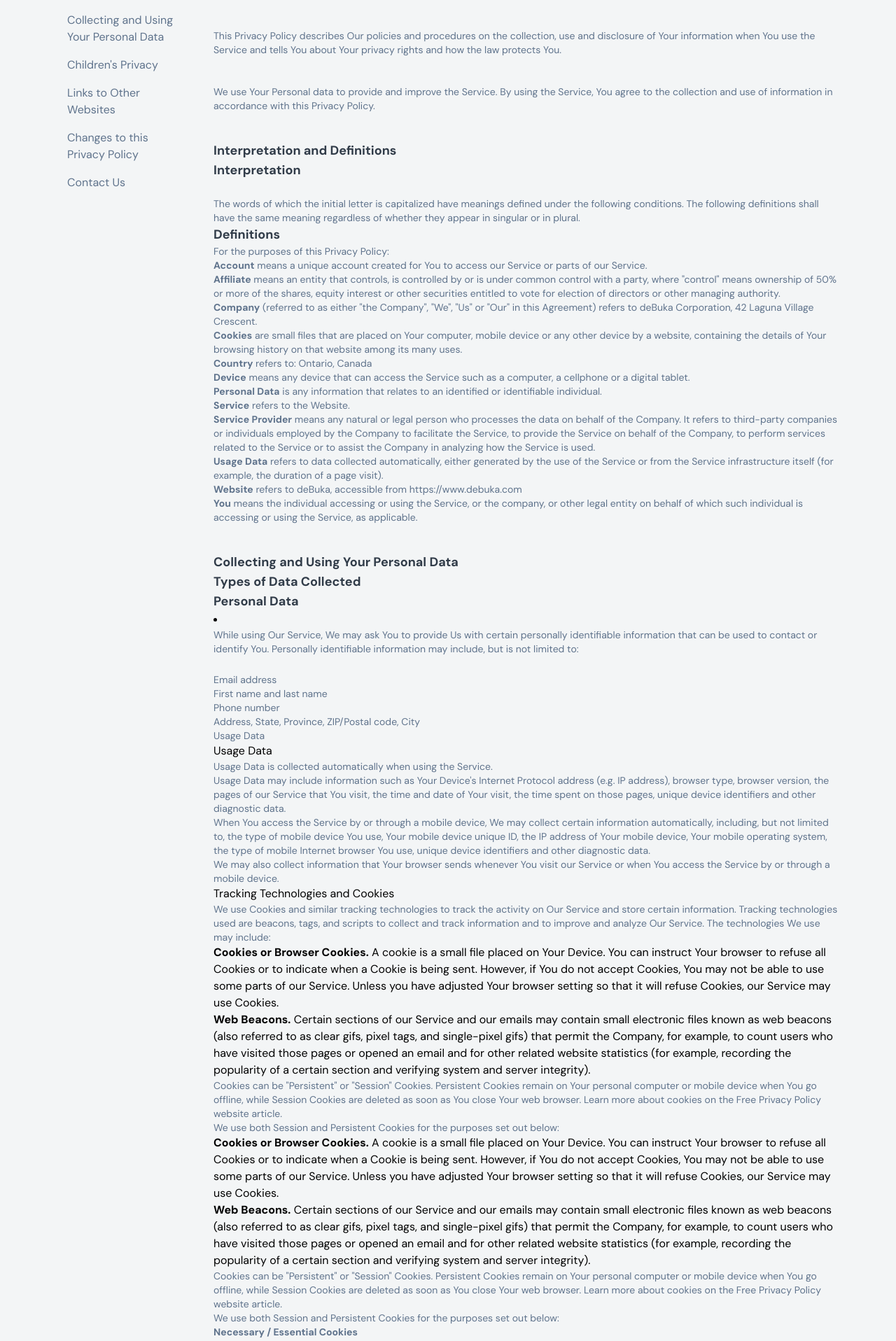
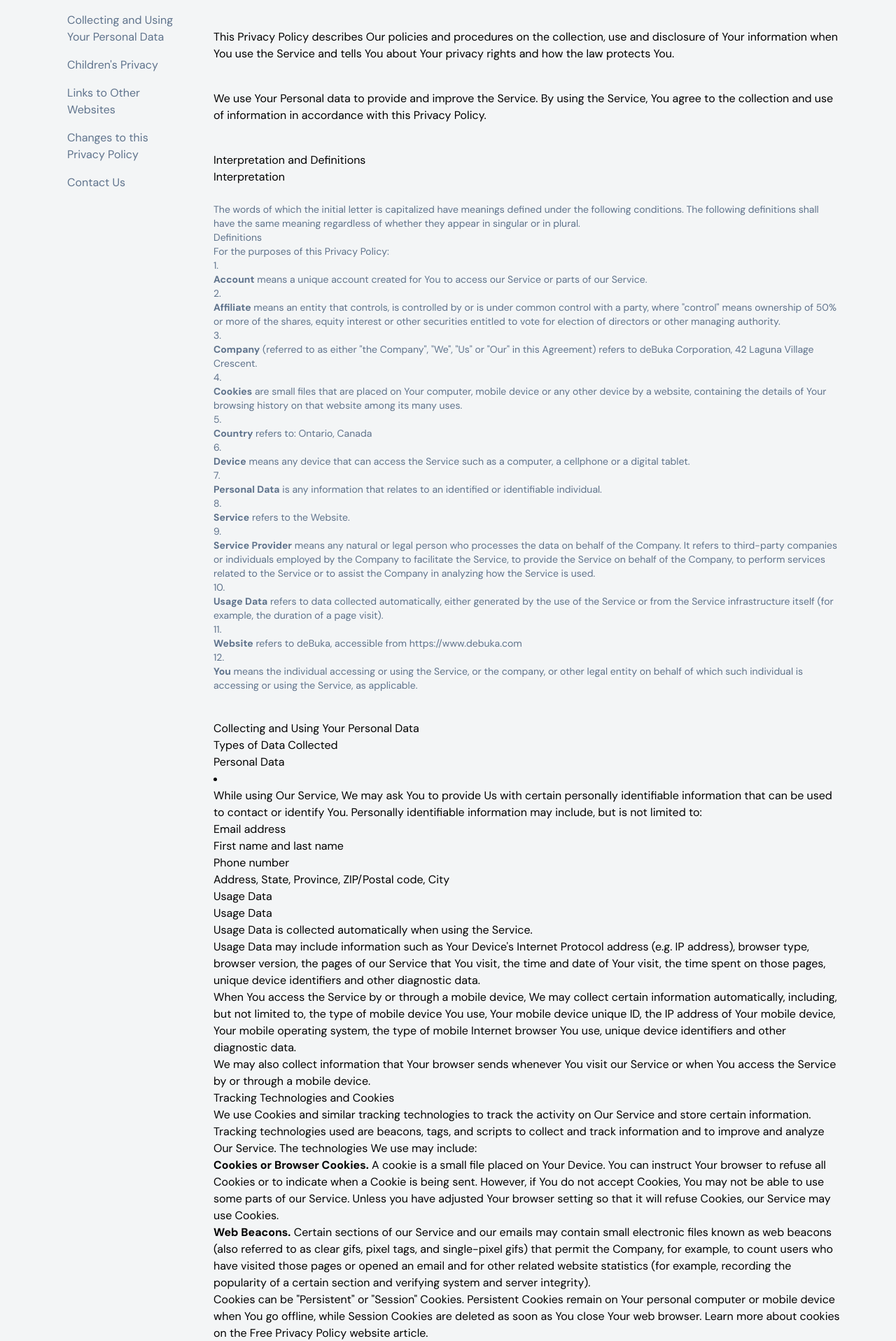
Before and after one commit to Aliiiu/debuka-website, a Next.js app: page /privacy in a window 1280 px wide. Shown: the part 509-2425 px from the top of the page at 70% size. Built offline with nearby package versions, Linux system fonts and the light colour scheme.

Commit message:
Update page.tsx again
removes conflicting classes

```diff
--- a/src/app/privacy/page.tsx
+++ b/src/app/privacy/page.tsx
@@ -6,7 +6,7 @@ export default function PrivacyPage() {
 			<AltPageHeader title='Privacy' />
 			<div className='container flex flex-col md:flex-row gap-10 py-10 md:py-14'>
 				<div className='max-w-[185px] hidden md:block'>
-					<h2>Terms of use</h2>
+					<h2>Privacy</h2>
 					<ul className='text-body-alt pt-2 list-inside'>
 						<li className='px-4 py-2 cursor-pointer hover:underline'>
 							Interpretation and Definitions
@@ -31,15 +31,15 @@ export default function PrivacyPage() {
 				<div className='flex-1 flex flex-col gap-10'>
 					<h1>Privacy Policy</h1>
 					<span className='text-brand'>Last updated: February 15, 2025</span>
-					<p className='text-sm text-body-alt'>This Privacy Policy describes Our policies and procedures on the collection, use and
+					<p>This Privacy Policy describes Our policies and procedures on the collection, use and
 					disclosure of Your information when You use the Service and tells You about Your privacy rights and how the law protects You.</p>
-					<p className='text-sm text-body-alt'>We use Your Personal data to provide and improve the Service. By using the Service, You agree to the collection and use of information in accordance with this Privacy Policy.</p>
+					<p>We use Your Personal data to provide and improve the Service. By using the Service, You agree to the collection and use of information in accordance with this Privacy Policy.</p>
 					<section>
-						<h2 className='text-header font-bold text-lg'>Interpretation and Definitions</h2>
-						<h3 className='text-header font-bold text-lg'>Interpretation</h3>
-						<ul className='pt-6 text-body-alt list-inside text-sm'>
+						<h2>Interpretation and Definitions</h2>
+						<h3>Interpretation</h3>
+						<ul className='pt-6 text-body-alt list-inside text-sm list-decimal'>
 							<p>The words of which the initial letter is capitalized have meanings defined under the following conditions. The following definitions shall have the same meaning regardless of whether they appear in singular or in plural.</p>
-							<h3 className='text-header font-bold text-lg'>Definitions</h3>
+							<h3>Definitions</h3>
 							<p>For the purposes of this Privacy Policy:</p>
 								<li>
 									<p><strong>Account</strong> means a unique account created for You to access our Service or parts of our Service.</p>
@@ -80,13 +80,13 @@ export default function PrivacyPage() {
 						</ul>
 					</section>
 					<section>
-						<h2 className='text-header font-bold text-lg'>Collecting and Using Your Personal Data</h2>
-						<h3 className='text-header font-bold text-lg'>Types of Data Collected</h3>
-						<h4 className='text-header font-bold text-lg'>Personal Data</h4>
+						<h2>Collecting and Using Your Personal Data</h2>
+						<h3>Types of Data Collected</h3>
+						<h4>Personal Data</h4>
 						<li>
-							<p className='text-sm text-body-alt'>While using Our Service, We may ask You to provide Us with certain personally identifiable information that can be used to contact or identify You. Personally identifiable information may include, but is not limited to:</p>
+							<p>While using Our Service, We may ask You to provide Us with certain personally identifiable information that can be used to contact or identify You. Personally identifiable information may include, but is not limited to:</p>
 						</li>
-						<ul className='pt-6 text-body-alt list-inside text-sm'>
+						<ul>
 							<li>
 								<p>Email address</p>
 							</li>
@@ -104,12 +104,12 @@ export default function PrivacyPage() {
 							</li>
 						</ul>
 						<h4>Usage Data</h4>
-						<p className='text-sm text-body-alt'>Usage Data is collected automatically when using the Service.</p>
-						<p className='text-sm text-body-alt'>Usage Data may include information such as Your Device&apos;s Internet Protocol address (e.g. IP address), browser type, browser version, the pages of our Service that You visit, the time and date of Your visit, the time spent on those pages, unique device identifiers and other diagnostic data.</p>
-						<p className='text-sm text-body-alt'>When You access the Service by or through a mobile device, We may collect certain information automatically, including, but not limited to, the type of mobile device You use, Your mobile device unique ID, the IP address of Your mobile device, Your mobile operating system, the type of mobile Internet browser You use, unique device identifiers and other diagnostic data.</p>
-						<p className='text-sm text-body-alt'>We may also collect information that Your browser sends whenever You visit our Service or when You access the Service by or through a mobile device.</p>
+						<p>Usage Data is collected automatically when using the Service.</p>
+						<p>Usage Data may include information such as Your Device&apos;s Internet Protocol address (e.g. IP address), browser type, browser version, the pages of our Service that You visit, the time and date of Your visit, the time spent on those pages, unique device identifiers and other diagnostic data.</p>
+						<p>When You access the Service by or through a mobile device, We may collect certain information automatically, including, but not limited to, the type of mobile device You use, Your mobile device unique ID, the IP address of Your mobile device, Your mobile operating system, the type of mobile Internet browser You use, unique device identifiers and other diagnostic data.</p>
+						<p>We may also collect information that Your browser sends whenever You visit our Service or when You access the Service by or through a mobile device.</p>
 						<h4>Tracking Technologies and Cookies</h4>
-						<p className='text-sm text-body-alt'>We use Cookies and similar tracking technologies to track the activity on Our Service and store certain information. Tracking technologies used are beacons, tags, and scripts to collect and track information and to improve and analyze Our Service. The technologies We use may include:</p>
+						<p>We use Cookies and similar tracking technologies to track the activity on Our Service and store certain information. Tracking technologies used are beacons, tags, and scripts to collect and track information and to improve and analyze Our Service. The technologies We use may include:</p>
 						<ul>
 							<li>
 								<strong>Cookies or Browser Cookies.</strong> A cookie is a small file placed on Your Device. You can instruct Your browser to refuse all Cookies or to indicate when a Cookie is being sent. However, if You do not accept Cookies, You may not be able to use some parts of our Service. Unless you have adjusted Your browser setting so that it will refuse Cookies, our Service may use Cookies.
@@ -118,8 +118,8 @@ export default function PrivacyPage() {
 								<strong>Web Beacons.</strong> Certain sections of our Service and our emails may contain small electronic files known as web beacons (also referred to as clear gifs, pixel tags, and single-pixel gifs) that permit the Company, for example, to count users who have visited those pages or opened an email and for other related website statistics (for example, recording the popularity of a certain section and verifying system and server integrity).
 							</li>
 						</ul>
-							<p className='text-sm text-body-alt'>Cookies can be &quot;Persistent&quot; or &quot;Session&quot; Cookies. Persistent Cookies remain on Your personal computer or mobile device when You go offline, while Session Cookies are deleted as soon as You close Your web browser. Learn more about cookies on the <a href="https://www.freeprivacypolicy.com/blog/sample-privacy-policy-template/#Use_Of_Cookies_And_Tracking" target="_blank">Free Privacy Policy website</a> article.</p>
-							<p className='text-sm text-body-alt'>We use both Session and Persistent Cookies for the purposes set out below:</p>
+							<p>Cookies can be &quot;Persistent&quot; or &quot;Session&quot; Cookies. Persistent Cookies remain on Your personal computer or mobile device when You go offline, while Session Cookies are deleted as soon as You close Your web browser. Learn more about cookies on the <a href="https://www.freeprivacypolicy.com/blog/sample-privacy-policy-template/#Use_Of_Cookies_And_Tracking" target="_blank">Free Privacy Policy website</a> article.</p>
+							<p>We use both Session and Persistent Cookies for the purposes set out below:</p>
 						<ul>
 							<li>
 								<strong>Cookies or Browser Cookies.</strong> A cookie is a small file placed on Your Device. You can instruct Your browser to refuse all Cookies or to indicate when a Cookie is being sent. However, if You do not accept Cookies, You may not be able to use some parts of our Service. Unless you have adjusted Your browser setting so that it will refuse Cookies, our Service may use Cookies.
@@ -128,9 +128,9 @@ export default function PrivacyPage() {
 								<strong>Web Beacons.</strong> Certain sections of our Service and our emails may contain small electronic files known as web beacons (also referred to as clear gifs, pixel tags, and single-pixel gifs) that permit the Company, for example, to count users who have visited those pages or opened an email and for other related website statistics (for example, recording the popularity of a certain section and verifying system and server integrity).
 							</li>
 						</ul>
-						<p className='text-sm text-body-alt'>Cookies can be &quot;Persistent&quot; or &quot;Session&quot; Cookies. Persistent Cookies remain on Your personal computer or mobile device when You go offline, while Session Cookies are deleted as soon as You close Your web browser. Learn more about cookies on the <a href="https://www.freeprivacypolicy.com/blog/sample-privacy-policy-template/#Use_Of_Cookies_And_Tracking" target="_blank">Free Privacy Policy website</a> article.</p>
-						<p className='text-sm text-body-alt'>We use both Session and Persistent Cookies for the purposes set out below:</p>
-						<ul className='text-sm text-body-alt'>
+						<p>Cookies can be &quot;Persistent&quot; or &quot;Session&quot; Cookies. Persistent Cookies remain on Your personal computer or mobile device when You go offline, while Session Cookies are deleted as soon as You close Your web browser. Learn more about cookies on the <a href="https://www.freeprivacypolicy.com/blog/sample-privacy-policy-template/#Use_Of_Cookies_And_Tracking" target="_blank">Free Privacy Policy website</a> article.</p>
+						<p>We use both Session and Persistent Cookies for the purposes set out below:</p>
+						<ul>
 							<li>
 								<p><strong>Necessary / Essential Cookies</strong></p>
 								<p>Type: Session Cookies</p>
@@ -150,10 +150,10 @@ export default function PrivacyPage() {
 								<p>Purpose: These Cookies allow us to remember choices You make when You use the Website, such as remembering your login details or language preference. The purpose of these Cookies is to provide You with a more personal experience and to avoid You having to re-enter your preferences every time You use the Website.</p>
 							</li>
 						</ul>
-						<p className='text-sm text-body-alt'>For more information about the cookies we use and your choices regarding cookies, please visit our Cookies Policy or the Cookies section of our Privacy Policy.</p>
+						<p>For more information about the cookies we use and your choices regarding cookies, please visit our Cookies Policy or the Cookies section of our Privacy Policy.</p>
 						<h3>Use of Your Personal Data</h3>
-							<p className='text-sm text-body-alt'>The Company may use Personal Data for the following purposes:</p>
-						<ul className='text-sm text-body-alt'>
+							<p>The Company may use Personal Data for the following purposes:</p>
+						<ul>
 							<li>
 								<p><strong>To provide and maintain our Service</strong>, including to monitor the usage of our Service.</p>
 							</li>
@@ -179,8 +179,8 @@ export default function PrivacyPage() {
 								<p><strong>For other purposes</strong>: We may use Your information for other purposes, such as data analysis, identifying usage trends, determining the effectiveness of our promotional campaigns and to evaluate and improve our Service, products, services, marketing and your experience.</p>
 							</li>
 						</ul>
-						<p className='text-sm text-body-alt'>We may share Your personal information in the following situations:</p>
-						<ul className='text-sm text-body-alt'>
+						<p>We may share Your personal information in the following situations:</p>
+						<ul>
 							<li><strong>With Service Providers:</strong> We may share Your personal information with Service Providers to monitor and analyze the use of our Service,  to contact You.</li>
 							<li><strong>For business transfers:</strong> We may share or transfer Your personal information in connection with, or during negotiations of, any merger, sale of Company assets, financing, or acquisition of all or a portion of Our business to another company.</li>
 							<li><strong>With Affiliates:</strong> We may share Your information with Our affiliates, in which case we will require those affiliates to honor this Privacy Policy. Affiliates include Our parent company and any other subsidiaries, joint venture partners or other companies that We control or that are under common control with Us.</li>
@@ -189,25 +189,25 @@ export default function PrivacyPage() {
 							<li><strong>With Your consent</strong>: We may disclose Your personal information for any other purpose with Your consent.</li>
 						</ul>
 						<h3>Retention of Your Personal Data</h3>
-							<p className='text-sm text-body-alt'>The Company will retain Your Personal Data only for as long as is necessary for the purposes set out in this Privacy Policy. We will retain and use Your Personal Data to the extent necessary to comply with our legal obligations (for example, if we are required to retain your data to comply with applicable laws), resolve disputes, and enforce our legal agreements and policies.</p>
-							<p className='text-sm text-body-alt'>The Company will also retain Usage Data for internal analysis purposes. Usage Data is generally retained for a shorter period of time, except when this data is used to strengthen the security or to improve the functionality of Our Service, or We are legally obligated to retain this data for longer time periods.</p>
+							<p>The Company will retain Your Personal Data only for as long as is necessary for the purposes set out in this Privacy Policy. We will retain and use Your Personal Data to the extent necessary to comply with our legal obligations (for example, if we are required to retain your data to comply with applicable laws), resolve disputes, and enforce our legal agreements and policies.</p>
+							<p>The Company will also retain Usage Data for internal analysis purposes. Usage Data is generally retained for a shorter period of time, except when this data is used to strengthen the security or to improve the functionality of Our Service, or We are legally obligated to retain this data for longer time periods.</p>
 						<h3>Transfer of Your Personal Data</h3>
-							<p className='text-sm text-body-alt'>Your information, including Personal Data, is processed at the Company&apos;s operating offices and in any other places where the parties involved in the processing are located. It means that this information may be transferred to — and maintained on — computers located outside of Your state, province, country or other governmental jurisdiction where the data protection laws may differ than those from Your jurisdiction.</p>
-							<p className='text-sm text-body-alt'>Your consent to this Privacy Policy followed by Your submission of such information represents Your agreement to that transfer.</p>
-							<p className='text-sm text-body-alt'>The Company will take all steps reasonably necessary to ensure that Your data is treated securely and in accordance with this Privacy Policy and no transfer of Your Personal Data will take place to an organization or a country unless there are adequate controls in place including the security of Your data and other personal information.</p>
+							<p>Your information, including Personal Data, is processed at the Company&apos;s operating offices and in any other places where the parties involved in the processing are located. It means that this information may be transferred to — and maintained on — computers located outside of Your state, province, country or other governmental jurisdiction where the data protection laws may differ than those from Your jurisdiction.</p>
+							<p>Your consent to this Privacy Policy followed by Your submission of such information represents Your agreement to that transfer.</p>
+							<p>The Company will take all steps reasonably necessary to ensure that Your data is treated securely and in accordance with this Privacy Policy and no transfer of Your Personal Data will take place to an organization or a country unless there are adequate controls in place including the security of Your data and other personal information.</p>
 						<h3>Delete Your Personal Data</h3>
-							<p className='text-sm text-body-alt'>You have the right to delete or request that We assist in deleting the Personal Data that We have collected about You.</p>
-							<p className='text-sm text-body-alt'>Our Service may give You the ability to delete certain information about You from within the Service.</p>
-							<p className='text-sm text-body-alt'>You may update, amend, or delete Your information at any time by signing in to Your Account, if you have one, and visiting the account settings section that allows you to manage Your personal information. You may also contact Us to request access to, correct, or delete any personal information that You have provided to Us.</p>
-							<p className='text-sm text-body-alt'>Please note, however, that We may need to retain certain information when we have a legal obligation or lawful basis to do so.</p>
+							<p>You have the right to delete or request that We assist in deleting the Personal Data that We have collected about You.</p>
+							<p>Our Service may give You the ability to delete certain information about You from within the Service.</p>
+							<p>You may update, amend, or delete Your information at any time by signing in to Your Account, if you have one, and visiting the account settings section that allows you to manage Your personal information. You may also contact Us to request access to, correct, or delete any personal information that You have provided to Us.</p>
+							<p>Please note, however, that We may need to retain certain information when we have a legal obligation or lawful basis to do so.</p>
 						<h3>Disclosure of Your Personal Data</h3>
 						<h4>Business Transactions</h4>
-							<p className='text-sm text-body-alt'>If the Company is involved in a merger, acquisition or asset sale, Your Personal Data may be transferred. We will provide notice before Your Personal Data is transferred and becomes subject to a different Privacy Policy.</p>
+							<p>If the Company is involved in a merger, acquisition or asset sale, Your Personal Data may be transferred. We will provide notice before Your Personal Data is transferred and becomes subject to a different Privacy Policy.</p>
 						<h4>Law enforcement</h4>
-							<p className='text-sm text-body-alt'>Under certain circumstances, the Company may be required to disclose Your Personal Data if required to do so by law or in response to valid requests by public authorities (e.g. a court or a government agency).</p>
+							<p>Under certain circumstances, the Company may be required to disclose Your Personal Data if required to do so by law or in response to valid requests by public authorities (e.g. a court or a government agency).</p>
 						<h4>Other legal requirements</h4>
-							<p className='text-sm text-body-alt'>The Company may disclose Your Personal Data in the good faith belief that such action is necessary to:</p>
-						<ul className='text-sm text-body-alt'>
+							<p>The Company may disclose Your Personal Data in the good faith belief that such action is necessary to:</p>
+						<ul>
 							<li>Comply with a legal obligation</li>
 							<li>Protect and defend the rights or property of the Company</li>
 							<li>Prevent or investigate possible wrongdoing in connection with the Service</li>
@@ -215,27 +215,27 @@ export default function PrivacyPage() {
 							<li>Protect against legal liability</li>
 						</ul>
 						<h3>Security of Your Personal Data</h3>
-							<p className='text-sm text-body-alt'>The security of Your Personal Data is important to Us, but remember that no method of transmission over the Internet, or method of electronic storage is 100% secure. While We strive to use commercially acceptable means to protect Your Personal Data, We cannot guarantee its absolute security.</p>
+							<p>The security of Your Personal Data is important to Us, but remember that no method of transmission over the Internet, or method of electronic storage is 100% secure. While We strive to use commercially acceptable means to protect Your Personal Data, We cannot guarantee its absolute security.</p>
 					</section>
 					<section>
 						<h2>Children&apos;s Privacy</h2>
-							<p className='text-sm text-body-alt'>Our Service does not address anyone under the age of 13. We do not knowingly collect personally identifiable information from anyone under the age of 13. If You are a parent or guardian and You are aware that Your child has provided Us with Personal Data, please contact Us. If We become aware that We have collected Personal Data from anyone under the age of 13 without verification of parental consent, We take steps to remove that information from Our servers.</p>
-							<p className='text-sm text-body-alt'>If We need to rely on consent as a legal basis for processing Your information and Your country requires consent from a parent, We may require Your parent&apos;s consent before We collect and use that information.</p>
+							<p>Our Service does not address anyone under the age of 13. We do not knowingly collect personally identifiable information from anyone under the age of 13. If You are a parent or guardian and You are aware that Your child has provided Us with Personal Data, please contact Us. If We become aware that We have collected Personal Data from anyone under the age of 13 without verification of parental consent, We take steps to remove that information from Our servers.</p>
+							<p>If We need to rely on consent as a legal basis for processing Your information and Your country requires consent from a parent, We may require Your parent&apos;s consent before We collect and use that information.</p>
 					</section>
 					<section>
 						<h2>Links to Other Websites</h2>
-							<p className='text-sm text-body-alt'>Our Service may contain links to other websites that are not operated by Us. If You click on a third party link, You will be directed to that third party&apos;s site. We strongly advise You to review the Privacy Policy of every site You visit.</p>
-							<p className='text-sm text-body-alt'>We have no control over and assume no responsibility for the content, privacy policies or practices of any third party sites or services.</p>
+							<p>Our Service may contain links to other websites that are not operated by Us. If You click on a third party link, You will be directed to that third party&apos;s site. We strongly advise You to review the Privacy Policy of every site You visit.</p>
+							<p>We have no control over and assume no responsibility for the content, privacy policies or practices of any third party sites or services.</p>
 					</section>
 					<section>
 						<h2>Changes to this Privacy Policy</h2>
-							<p className='text-sm text-body-alt'>We may update Our Privacy Policy from time to time. We will notify You of any changes by posting the new Privacy Policy on this page.</p>
-							<p className='text-sm text-body-alt'>We will let You know via email and/or a prominent notice on Our Service, prior to the change becoming effective and update the &quot;Last updated&quot; date at the top of this Privacy Policy.</p>
-							<p className='text-sm text-body-alt'>You are advised to review this Privacy Policy periodically for any changes. Changes to this Privacy Policy are effective when they are posted on this page.</p>
+							<p>We may update Our Privacy Policy from time to time. We will notify You of any changes by posting the new Privacy Policy on this page.</p>
+							<p>We will let You know via email and/or a prominent notice on Our Service, prior to the change becoming effective and update the &quot;Last updated&quot; date at the top of this Privacy Policy.</p>
+							<p>You are advised to review this Privacy Policy periodically for any changes. Changes to this Privacy Policy are effective when they are posted on this page.</p>
 					</section>
 					<section>
 						<h2>Contact Us</h2>
-							<p className='text-sm text-body-alt'>If you have any questions about this Privacy Policy, You can contact us:</p>
+							<p>If you have any questions about this Privacy Policy, You can contact us:</p>
 							<ul>
 								<li>
 									<p>By email: hello@debuka.com</p>
```
